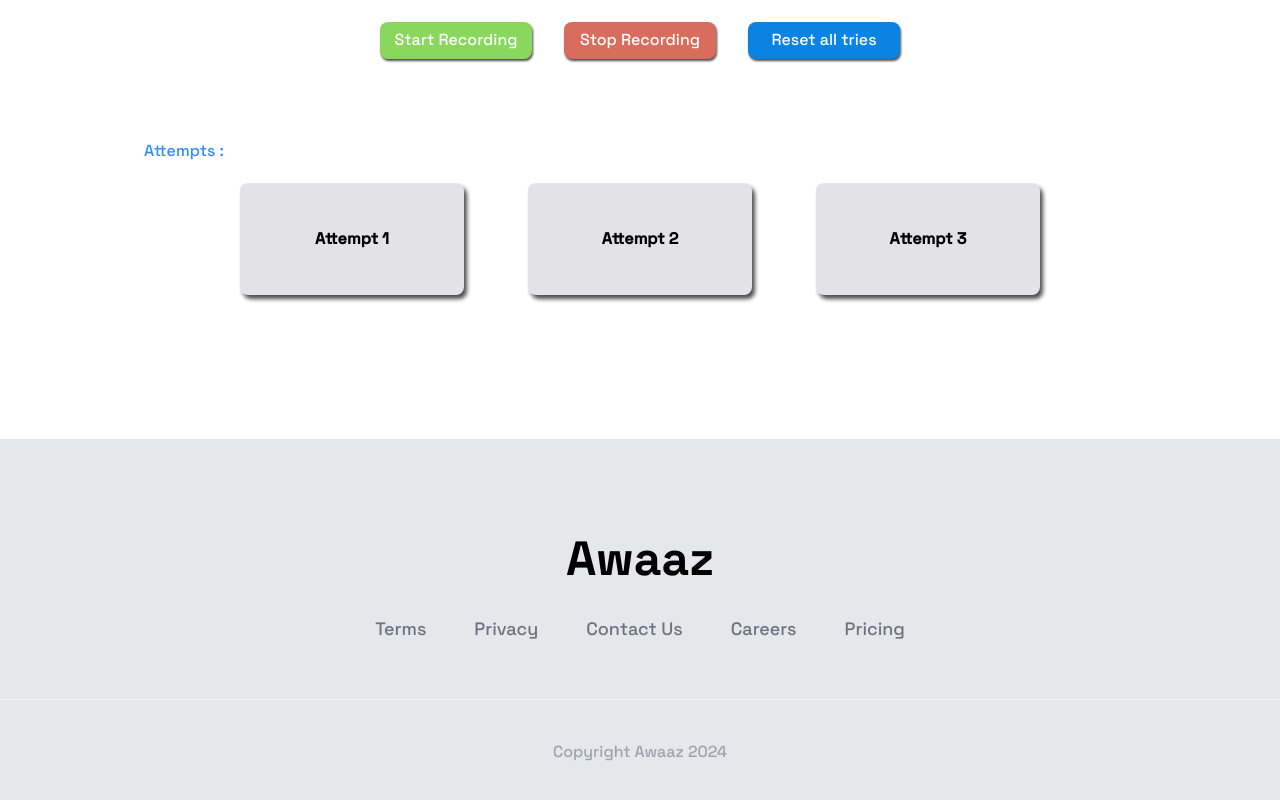
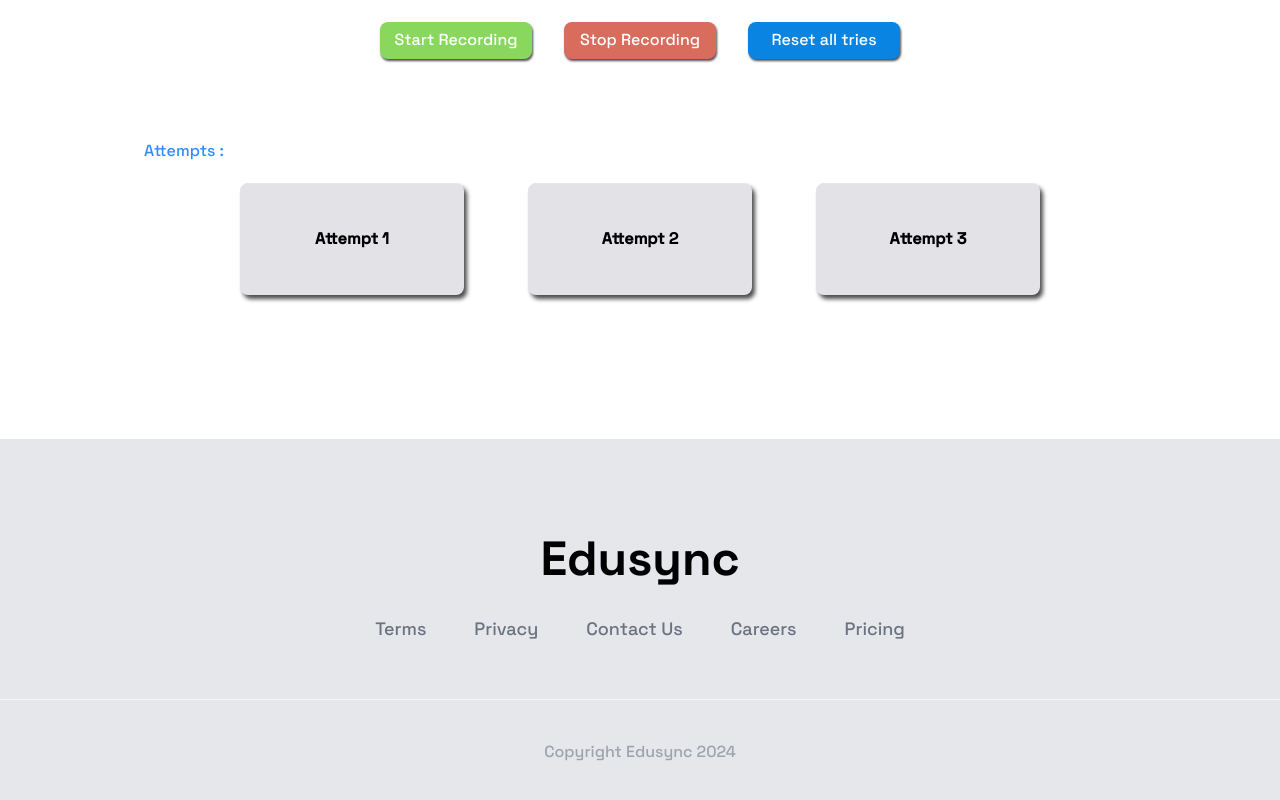
Before and after one commit to Khagesh2409/Edusync-Frontend, a React (Vite) app: page /course in a window 1280 px wide. Shown: the part 308-1108 px from the top of the page. Built offline with nearby package versions, Linux system fonts and the light colour scheme; no server answers.

Commit message:
adding Edusync

```diff
--- a/src/Components/Footer.jsx
+++ b/src/Components/Footer.jsx
@@ -5,7 +5,7 @@ const Footer = () => {
         <div className="pt-24 pb-11 mx-auto max-w-4xl lg:items-start lg:justify-start md:items-start md:justify-start flex items-center justify-center flex-col">
           <a className="block md:mx-auto mb-5 max-w-max text-center" href="#">
             <div className="font-spacegroteskbold lg:text-5xl md:text-4xl text-3xl text-left">
-              Awaaz
+              Edusync
             </div>
           </a>
           <div className="flex flex-wrap text-center justify-center w-full">
@@ -55,7 +55,7 @@ const Footer = () => {
       <div className="border-b border-gray-100" />
       <div className="container px-4 mx-auto">
         <p className="py-10 md:pb-20 text-md text-gray-400 font-spacegroteskmedium text-center">
-          Copyright Awaaz 2024
+          Copyright Edusync 2024
         </p>
       </div>
     </footer>
```
